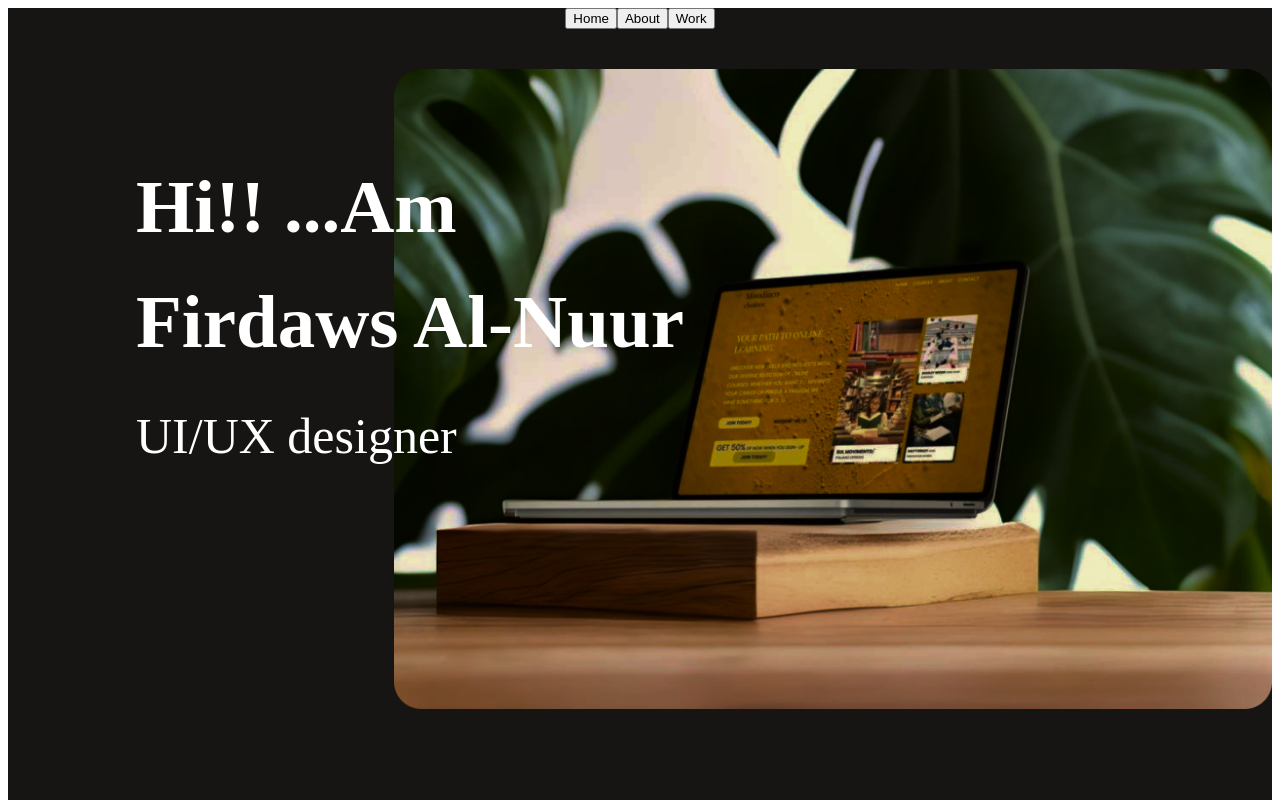
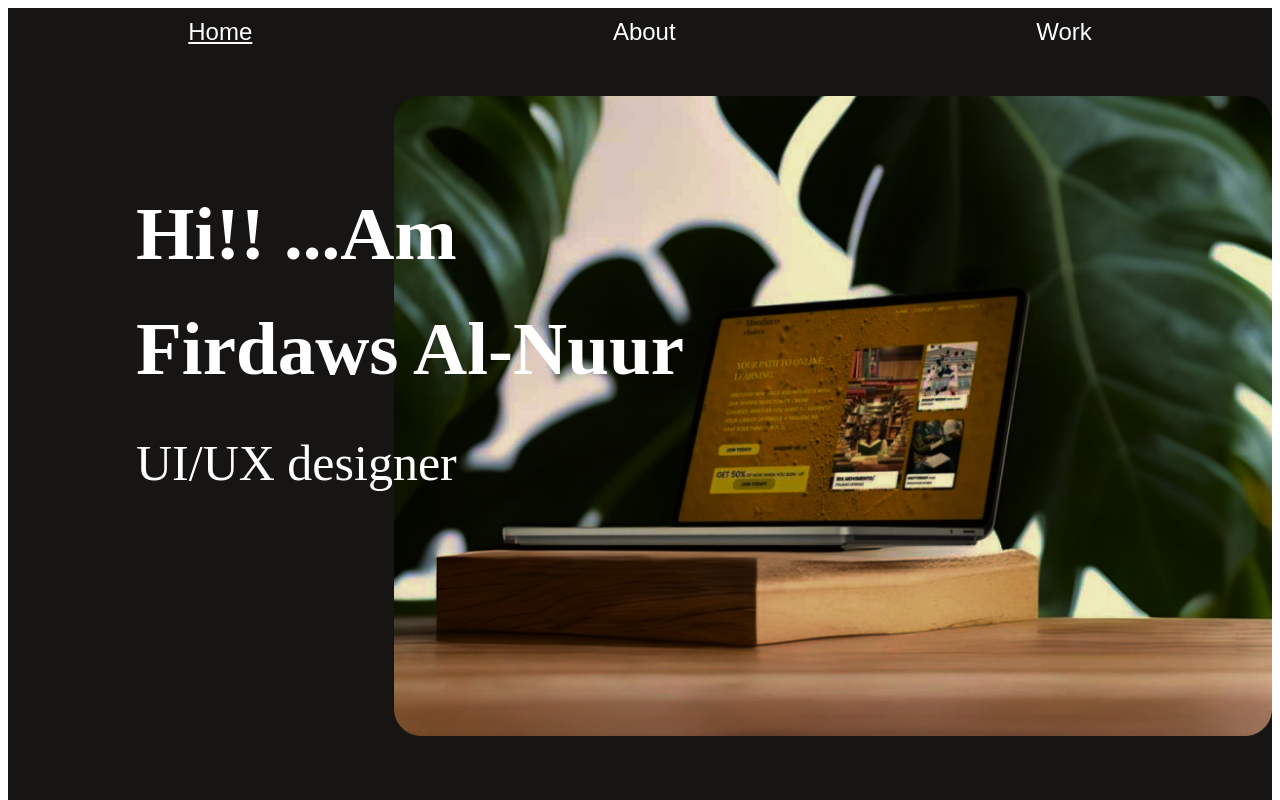
Before and after one commit to Musyonchez/firdawsportfolio, a React (Create React App) app: page / in a window 1280 px wide. Shown: the top 800 px of the page. Built offline with nearby package versions, Linux system fonts and the light colour scheme; the HTML template or start-up script is replaced by a standard one.

Commit message:
Update navbar.css

```diff
--- a/src/components/navbar/navbar.css
+++ b/src/components/navbar/navbar.css
@@ -4,7 +4,7 @@
     align-items: center;
 }
 
-.navbar-container ul {
+.navbar-buttons {
     display: flex;
     flex-direction: row;
     justify-content: space-around;
@@ -14,10 +14,15 @@
     padding: 0;
 }
 
-.navbar-container ul li {
+.navbar-buttons button {
     font-size: x-large;
+    background-color: transparent;
+    border: none;
+    color: #fff;
+    padding: 10px;
+    cursor: pointer;
 }
 
-.navbar-container ul li:first-child {
+.navbar-buttons button:first-child {
     text-decoration: underline;
 }
```
